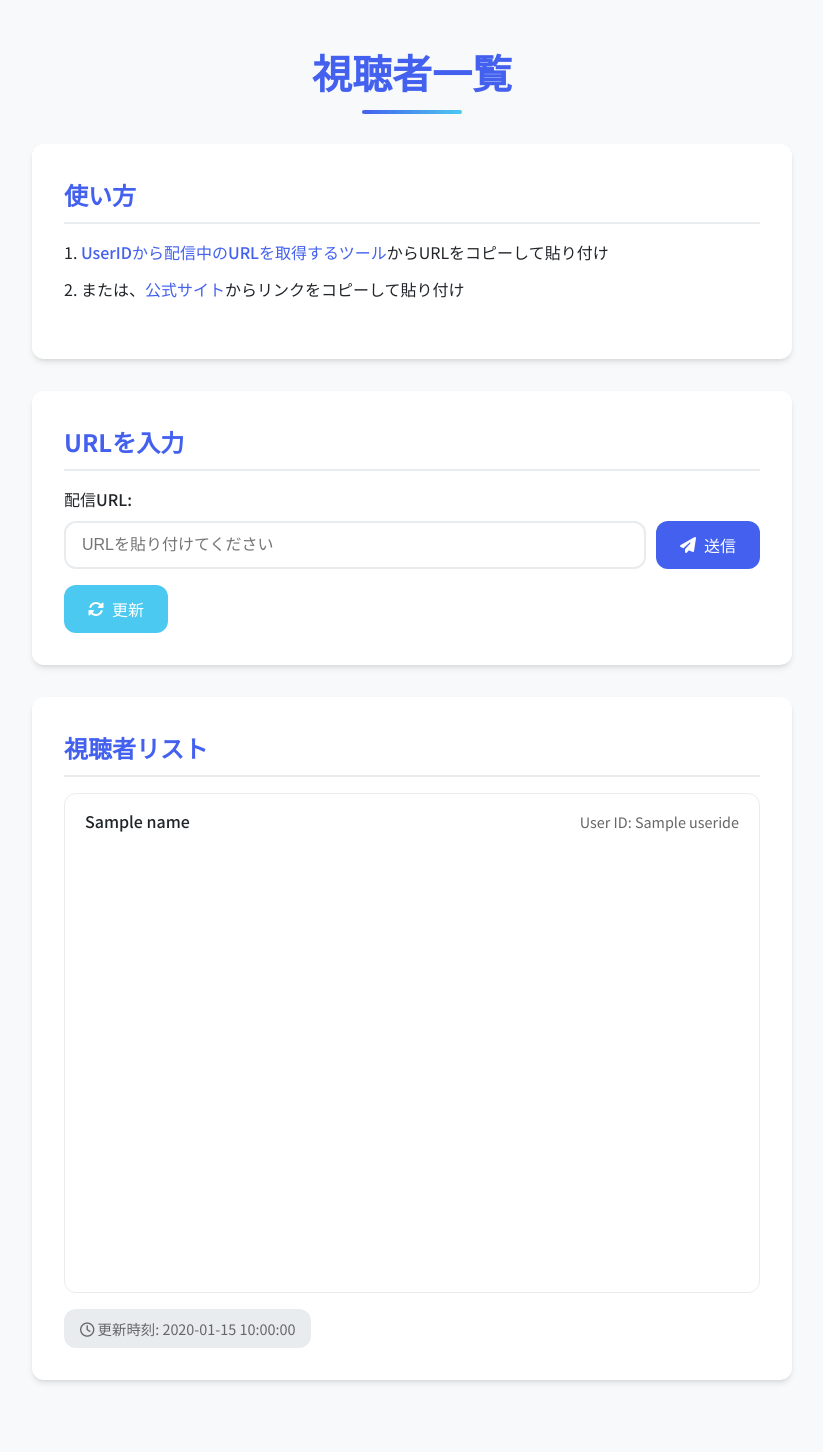
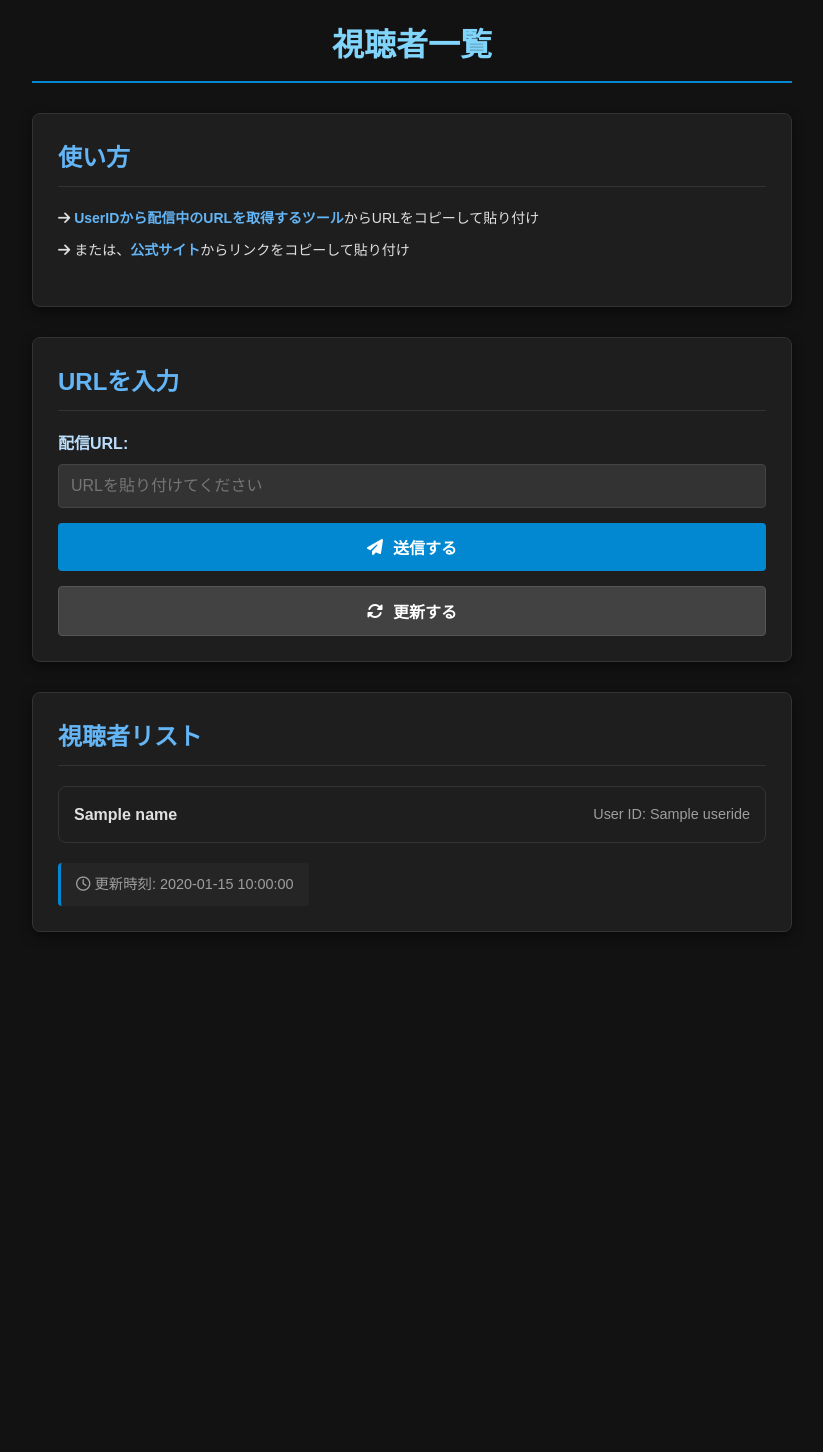
Before and after one commit to saipi-1129/Mirrativ-Online-Viewer-Web, a Flask app: template templates/index.html in a window 1280 px wide. Shown: the whole page, without its empty margins (228-1051 px from the left). After the commit the page ends 932 px from the top, so only its background shows below. Run offline with Flask 3, Linux system fonts and the light colour scheme; the template is opened without the code that fills it: most values are stand-ins (such as "Sample title", 1, 10 or a date in 2020).

Commit message:
Add files via upload

```diff
--- a/templates/index.html
+++ b/templates/index.html
@@ -4,185 +4,161 @@
   <meta charset="UTF-8" />
   <meta name="viewport" content="width=device-width, initial-scale=1.0" />
   <title>視聴者一覧</title>
-  <link href="https://fonts.googleapis.com/css2?family=Noto+Sans+JP:wght@400;500;700&display=swap" rel="stylesheet">
   <link rel="stylesheet" href="https://cdnjs.cloudflare.com/ajax/libs/font-awesome/6.5.1/css/all.min.css">
   <style>
-    :root {
-      --primary: #4361ee;
-      --primary-light: #4895ef;
-      --secondary: #3f37c9;
-      --success: #4cc9f0;
-      --danger: #f72585;
-      --light: #f8f9fa;
-      --dark: #212529;
-      --gray: #e9ecef;
-      --radius: 12px;
-      --shadow: 0 4px 6px -1px rgba(0, 0, 0, 0.1), 0 2px 4px -1px rgba(0, 0, 0, 0.06);
-    }
-
+    /* ダークモード基本スタイル */
     * {
       margin: 0;
       padding: 0;
       box-sizing: border-box;
+      font-family: 'Hiragino Kaku Gothic Pro', 'ヒラギノ角ゴ Pro W3', 'メイリオ', Meiryo, 'MS Pゴシック', sans-serif;
     }
 
     body {
-      font-family: 'Noto Sans JP', sans-serif;
-      background-color: var(--light);
-      color: var(--dark);
+      background-color: #121212;
+      color: #e0e0e0;
       line-height: 1.6;
       padding: 20px;
-      min-height: 100vh;
-    }
-
-    .container {
       max-width: 800px;
       margin: 0 auto;
-      padding: 20px;
-    }
-
-    header {
-      text-align: center;
-      margin-bottom: 2rem;
     }
 
     h1 {
-      font-size: 2.5rem;
-      font-weight: 700;
-      color: var(--primary);
-      margin-bottom: 0.5rem;
-      position: relative;
-      display: inline-block;
+      color: #81d4fa;
+      text-align: center;
+      margin-bottom: 30px;
+      padding-bottom: 10px;
+      border-bottom: 2px solid #0288d1;
+      font-size: 2rem;
     }
 
-    h1::after {
-      content: "";
-      position: absolute;
-      bottom: -10px;
-      left: 50%;
-      transform: translateX(-50%);
-      width: 100px;
-      height: 4px;
-      background: linear-gradient(90deg, var(--primary), var(--success));
-      border-radius: 2px;
+    h2 {
+      color: #64b5f6;
+      margin-bottom: 20px;
+      font-size: 1.5em;
+      padding-bottom: 8px;
+      border-bottom: 1px solid #333;
     }
 
     .card {
-      background-color: white;
-      border-radius: var(--radius);
-      box-shadow: var(--shadow);
-      padding: 2rem;
-      margin-bottom: 2rem;
+      background-color: #1e1e1e;
+      padding: 25px;
+      border-radius: 8px;
+      box-shadow: 0 4px 12px rgba(0, 0, 0, 0.5);
+      margin-bottom: 30px;
+      border: 1px solid #333;
       transition: transform 0.3s ease, box-shadow 0.3s ease;
     }
 
     .card:hover {
-      transform: translateY(-5px);
-      box-shadow: 0 10px 20px -5px rgba(0, 0, 0, 0.15);
-    }
-
-    .card-title {
-      font-size: 1.5rem;
-      color: var(--primary);
-      margin-bottom: 1rem;
-      border-bottom: 2px solid var(--gray);
-      padding-bottom: 0.5rem;
-    }
-
-    .instructions {
-      margin-bottom: 1.5rem;
-    }
-
-    .instructions p {
-      margin: 0.7rem 0;
-    }
-
-    .form-control {
-      margin-bottom: 1rem;
+      transform: translateY(-3px);
+      box-shadow: 0 6px 16px rgba(0, 0, 0, 0.6);
     }
 
     label {
       display: block;
-      margin-bottom: 0.5rem;
-      font-weight: 500;
-      color: var(--dark);
-    }
-
-    .input-group {
-      display: flex;
-      gap: 10px;
+      margin-bottom: 8px;
+      font-weight: bold;
+      color: #bbdefb;
     }
 
     input[type="text"] {
       width: 100%;
-      padding: 12px 16px;
-      border: 2px solid var(--gray);
-      border-radius: var(--radius);
-      font-size: 1rem;
-      transition: border-color 0.3s ease, box-shadow 0.3s ease;
+      padding: 12px;
+      background-color: #333;
+      border: 1px solid #444;
+      border-radius: 4px;
+      font-size: 16px;
+      transition: border-color 0.3s, box-shadow 0.3s;
+      color: #ffffff;
+      margin-bottom: 15px;
     }
 
     input[type="text"]:focus {
+      border-color: #2196f3;
       outline: none;
-      border-color: var(--primary-light);
-      box-shadow: 0 0 0 3px rgba(67, 97, 238, 0.15);
+      box-shadow: 0 0 8px rgba(33, 150, 243, 0.5);
     }
 
-    .btn {
+    button {
+      background-color: #0288d1;
+      color: white;
+      border: none;
+      padding: 12px 20px;
+      border-radius: 4px;
+      cursor: pointer;
+      font-size: 16px;
+      transition: background-color 0.3s, transform 0.2s;
       display: inline-flex;
       align-items: center;
       justify-content: center;
-      gap: 8px;
-      padding: 12px 24px;
-      background-color: var(--primary);
-      color: white;
-      font-weight: 500;
-      border: none;
-      border-radius: var(--radius);
-      cursor: pointer;
-      transition: background-color 0.3s ease, transform 0.2s ease;
-      font-size: 1rem;
-      white-space: nowrap;
+      gap: 10px;
+      font-weight: bold;
     }
 
-    .btn:hover {
-      background-color: var(--secondary);
+    button:hover {
+      background-color: #0277bd;
       transform: translateY(-2px);
     }
 
-    .btn:active {
+    button:active {
       transform: translateY(0);
     }
 
+    .btn-primary {
+      background-color: #0288d1;
+      width: 100%;
+      margin-bottom: 15px;
+    }
+
     .btn-refresh {
-      background-color: var(--success);
+      background-color: #424242;
+      border: 1px solid #555;
+      width: 100%;
     }
 
     .btn-refresh:hover {
-      background-color: var(--primary-light);
+      background-color: #4f4f4f;
+    }
+
+    p {
+      margin: 10px 0;
+      font-size: 14px;
+    }
+
+    a {
+      color: #64b5f6;
+      text-decoration: none;
+      transition: color 0.2s;
+      font-weight: bold;
+    }
+
+    a:hover {
+      color: #81d4fa;
+      text-decoration: underline;
     }
 
     .user-list {
-      height: 500px;
+      list-style: none;
+      max-height: 500px;
       overflow-y: auto;
-      border-radius: var(--radius);
-      border: 1px solid var(--gray);
-      background-color: white;
-      padding: 0;
-      list-style: none;
+      background-color: #1e1e1e;
+      border-radius: 8px;
+      border: 1px solid #333;
+      margin-top: 20px;
     }
 
     .user-list li {
-      padding: 15px 20px;
-      border-bottom: 1px solid var(--gray);
+      padding: 15px;
+      border-bottom: 1px solid #333;
+      transition: background-color 0.2s;
       display: flex;
       justify-content: space-between;
       align-items: center;
-      transition: background-color 0.2s ease;
     }
 
     .user-list li:hover {
-      background-color: var(--light);
+      background-color: #252525;
     }
 
     .user-list li:last-child {
@@ -190,91 +166,99 @@
     }
 
     .user-name {
-      font-weight: 500;
+      font-weight: bold;
+      color: #e0e0e0;
     }
 
     .user-id {
-      color: #666;
-      font-size: 0.9rem;
+      color: #9e9e9e;
+      font-size: 0.9em;
     }
 
-    .alert {
-      padding: 15px 20px;
-      border-radius: var(--radius);
-      margin-bottom: 1rem;
-      font-weight: 500;
+    #error {
+      background-color: rgba(244, 67, 54, 0.1);
+      border-left: 4px solid #f44336;
+      padding: 15px;
+      margin: 20px 0;
+      border-radius: 4px;
+      color: #ef9a9a;
+      font-weight: bold;
     }
 
-    .alert-danger {
-      background-color: rgba(247, 37, 133, 0.1);
-      border-left: 4px solid var(--danger);
-      color: var(--danger);
-    }
-
-    .timestamp {
+    #time {
+      background-color: #252525;
+      padding: 10px 15px;
+      border-radius: 4px;
+      color: #9e9e9e;
+      font-size: 0.9em;
+      margin-top: 20px;
       display: inline-block;
-      margin-top: 1rem;
-      padding: 8px 16px;
-      background-color: var(--gray);
-      border-radius: var(--radius);
-      font-size: 0.9rem;
-      color: #666;
+      border-left: 3px solid #0288d1;
     }
 
     .empty-state {
-      padding: 2rem;
       text-align: center;
-      color: #666;
+      padding: 40px 20px;
+      color: #757575;
     }
 
-    .link {
-      color: var(--primary);
-      text-decoration: none;
-      font-weight: 500;
-      transition: color 0.2s ease;
+    .empty-state i {
+      font-size: 3rem;
+      margin-bottom: 20px;
+      color: #424242;
     }
 
-    .link:hover {
-      color: var(--secondary);
-      text-decoration: underline;
+    .instructions {
+      margin-bottom: 20px;
     }
 
-    /* モバイル用のスタイル */
-    @media (max-width: 600px) {
-      .container {
+    /* スクロールバーのスタイル */
+    ::-webkit-scrollbar {
+      width: 10px;
+    }
+
+    ::-webkit-scrollbar-track {
+      background: #232323;
+      border-radius: 5px;
+    }
+
+    ::-webkit-scrollbar-thumb {
+      background: #555;
+      border-radius: 5px;
+    }
+
+    ::-webkit-scrollbar-thumb:hover {
+      background: #666;
+    }
+
+    /* レスポンシブデザイン */
+    @media screen and (max-width: 480px) {
+      body {
         padding: 10px;
       }
 
-      h1 {
-        font-size: 1.8rem;
+      .card {
+        padding: 15px;
       }
 
-      .card {
-        padding: 1.5rem;
+      h1 {
+        font-size: 1.5em;
       }
 
-      .card-title {
-        font-size: 1.2rem;
+      h2 {
+        font-size: 1.2em;
       }
 
-      .input-group {
-        flex-direction: column;
-      }
-
-      .btn {
-        width: 100%;
-      }
-
-      .user-list {
-        height: 400px;
+      button {
+        padding: 10px 15px;
       }
     }
 
-    /* アニメーション */
+    /* フェードインアニメーション */
     @keyframes fadeIn {
       from {
         opacity: 0;
-        transform: translateY(20px);
+        transform: translateY(10px);
       }
       to {
         opacity: 1;
@@ -282,9 +266,8 @@
       }
     }
 
-    .animate-in {
+    .fade-in {
       animation: fadeIn 0.5s ease forwards;
-      opacity: 0;
     }
 
     .delay-1 {
@@ -301,45 +284,41 @@
   </style>
 </head>
 <body>
-  <div class="container">
-    <header>
-      <h1>視聴者一覧</h1>
-    </header>
+  <h1 class="fade-in">視聴者一覧</h1>
 
-    <div class="card animate-in">
-      <h2 class="card-title">使い方</h2>
+  <div class="card fade-in delay-1">
+    <h2>使い方</h2>
     <div class="instructions">
-        <p>1. <a href="https://liveid.saipi1129.com/" class="link">UserIDから配信中のURLを取得するツール</a>からURLをコピーして貼り付け</p>
-        <p>2. または、<a href="" class="link">公式サイト</a>からリンクをコピーして貼り付け</p>
+      <p><i class="fas fa-arrow-right"></i> <a href="https://liveid.saipi1129.com/" target="_blank">UserIDから配信中のURLを取得するツール</a>からURLをコピーして貼り付け</p>
+      <p><i class="fas fa-arrow-right"></i> または、<a href="" target="_blank">公式サイト</a>からリンクをコピーして貼り付け</p>
     </div>
   </div>
 
-    <div class="card animate-in delay-1">
-      <h2 class="card-title">URLを入力</h2>
+  <div class="card fade-in delay-2">
+    <h2>URLを入力</h2>
     <form action="/liveid" method="POST">
-        <div class="form-control">
       <label for="liveid">配信URL:</label>
-          <div class="input-group">
       <input type="text" id="liveid" name="liveid" placeholder="URLを貼り付けてください" value="">
-            <button type="submit" class="btn">
-              <i class="fas fa-paper-plane"></i> 送信
+
+      <button type="submit" class="btn-primary">
+        <i class="fas fa-paper-plane"></i> 送信する
       </button>
-          </div>
-        </div>
-        <button type="button" class="btn btn-refresh" onclick="window.location.reload(true);">
-          <i class="fas fa-sync-alt"></i> 更新
+
+      <button type="button" class="btn-refresh" onclick="window.location.reload(true);">
+        <i class="fas fa-sync-alt"></i> 更新する
       </button>
     </form>
   </div>
 
   {% if error %}
-    <div class="alert alert-danger animate-in delay-2">
+  <div id="error" class="fade-in delay-3">
     <i class="fas fa-exclamation-circle"></i> {{ error }}
   </div>
   {% endif %}
 
-    <div class="card animate-in delay-2">
-      <h2 class="card-title">視聴者リスト</h2>
+  <div class="card fade-in delay-3">
+    <h2>視聴者リスト</h2>
+
     {% if names %}
     <ul class="user-list">
       {% for name, user_id in names.items() %}
@@ -351,17 +330,16 @@
     </ul>
     {% else %}
     <div class="empty-state">
-        <i class="fas fa-users fa-3x" style="color: var(--gray); margin-bottom: 1rem;"></i>
+      <i class="fas fa-users"></i>
       <p>視聴者がいません。URLを入力して送信ボタンをクリックしてください。</p>
     </div>
     {% endif %}
 
     {% if hour is not none %}
-      <div class="timestamp">
+    <div id="time">
       <i class="far fa-clock"></i> 更新時刻: {{ time }}
     </div>
     {% endif %}
-    </div>
   </div>
 
   <script>
```
Lines whose indentation alone changed are shown as unchanged.
